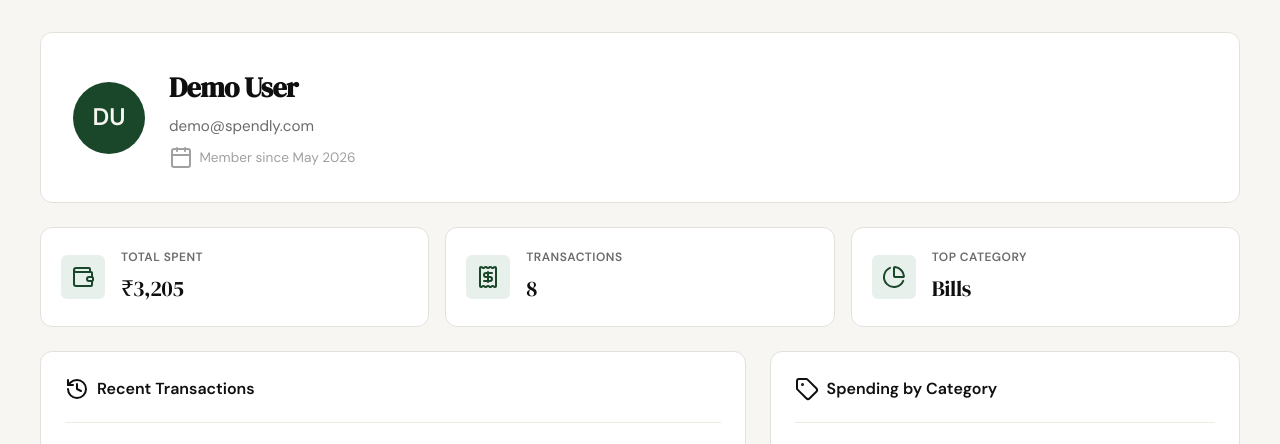
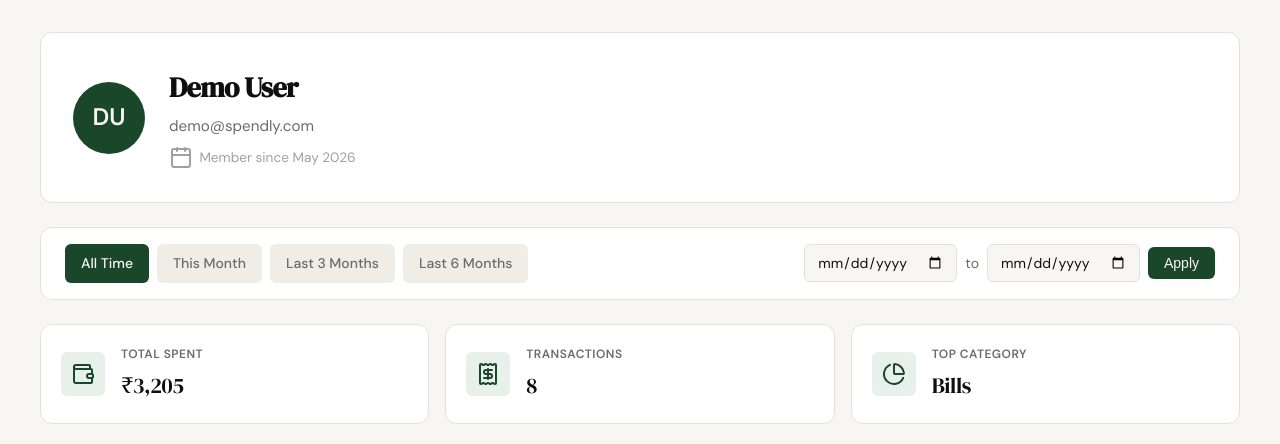
Before and after one commit to AbhaySingh71/Spendly, a Flask app: page /profile in a window 1280 px wide. Shown: the part 61-505 px from the top of the page. Run offline with Flask 3, Linux system fonts and the light colour scheme; a user stored in the database is signed in; data comes from the database, SQL or seed files in the repository.

Commit message:
add data filter for profile

```diff
--- a/app.py
+++ b/app.py
@@ -1,10 +1,29 @@
-from flask import Flask, render_template, flash, redirect, request, url_for, abort, session
+from flask import (
+    Flask,
+    render_template,
+    flash,
+    redirect,
+    request,
+    url_for,
+    abort,
+    session,
+)
 import sqlite3
+from datetime import datetime, date, timedelta
 
 app = Flask(__name__)
 app.secret_key = "dev-secret-key-for-spendly"
 
-from database.db import get_db, init_db, seed_db, create_user, get_user_by_email, get_user_by_id, get_user_expenses, get_user_stats
+from database.db import (
+    get_db,
+    init_db,
+    seed_db,
+    create_user,
+    get_user_by_email,
+    get_user_by_id,
+    get_user_expenses,
+    get_user_stats,
+)
 
 with app.app_context():
     init_db()
@@ -14,6 +33,7 @@ with app.app_context():
 # ------------------------------------------------------------------ #
 # Routes                                                              #
 # ------------------------------------------------------------------ #
+
 
 @app.route("/")
 def landing():
@@ -82,6 +102,7 @@ def login():
         return render_template("login.html")
 
     from werkzeug.security import check_password_hash
+
     if not check_password_hash(user["password_hash"], password):
         flash("Invalid email or password", "error")
         return render_template("login.html")
@@ -105,10 +126,51 @@ def privacy():
 # Placeholder routes — students will implement these                  #
 # ------------------------------------------------------------------ #
 
+
 @app.route("/logout")
 def logout():
     session.clear()
     return redirect(url_for("landing"))
+
+
+def parse_date_filter(request_args):
+    """Parse and validate date filter parameters from request."""
+    date_from = request_args.get("date_from", "")
+    date_to = request_args.get("date_to", "")
+    active_filter = None
+    start_date = None
+    end_date = None
+
+    if date_from or date_to:
+        if date_from:
+            try:
+                start_date = datetime.strptime(date_from, "%Y-%m-%d").strftime(
+                    "%Y-%m-%d"
+                )
+            except ValueError:
+                date_from = ""
+
+        if date_to:
+            try:
+                end_date = datetime.strptime(date_to, "%Y-%m-%d").strftime("%Y-%m-%d")
+            except ValueError:
+                date_to = ""
+
+        if date_from and date_to:
+            if start_date > end_date:
+                flash("Start date must be before end date.", "error")
+                return "", "", None, None, None
+            else:
+                active_filter = "custom"
+        elif date_from:
+            start_date = date_from
+            end_date = datetime.now().strftime("%Y-%m-%d")
+            active_filter = "custom"
+        elif date_to:
+            end_date = date_to
+            active_filter = "custom"
+
+    return date_from, date_to, start_date, end_date, active_filter
 
 
 @app.route("/profile")
@@ -123,8 +185,12 @@ def profile():
         session.clear()
         return redirect(url_for("login"))
 
-    stats = get_user_stats(user_id)
-    transactions = get_user_expenses(user_id)
+    date_from, date_to, start_date, end_date, active_filter = parse_date_filter(
+        request.args
+    )
+
+    stats = get_user_stats(user_id, start_date, end_date)
+    transactions = get_user_expenses(user_id, start_date, end_date)
 
     category_totals = {}
     for tx in transactions:
@@ -137,21 +203,52 @@ def profile():
         "Bills": "purple",
         "Health": "red",
         "Shopping": "green",
-        "Entertainment": "cyan"
+        "Entertainment": "cyan",
     }
 
     max_amount = max(category_totals.values()) if category_totals else 1
     categories = []
-    for name, amount in sorted(category_totals.items(), key=lambda x: x[1], reverse=True):
+    for name, amount in sorted(
+        category_totals.items(), key=lambda x: x[1], reverse=True
+    ):
         bar_width = int(round((amount / max_amount) * 100)) if max_amount > 0 else 0
-        categories.append({
-            "name": name,
-            "amount": amount,
-            "color": color_map.get(name, "gray"),
-            "bar_width": bar_width
-        })
+        categories.append(
+            {
+                "name": name,
+                "amount": amount,
+                "color": color_map.get(name, "gray"),
+                "bar_width": bar_width,
+            }
+        )
 
-    return render_template("profile.html", user=user, stats=stats, transactions=transactions, categories=categories, max_category_amount=max_amount)
+    today = date.today()
+    this_month_start = date(today.year, today.month, 1).strftime("%Y-%m-%d")
+    three_months_ago = (today - timedelta(days=90)).strftime("%Y-%m-%d")
+    six_months_ago = (today - timedelta(days=180)).strftime("%Y-%m-%d")
+    today_str = today.strftime("%Y-%m-%d")
+
+    if date_from == this_month_start and date_to == today_str:
+        active_filter = "this_month"
+    elif date_from == three_months_ago and date_to == today_str:
+        active_filter = "last_3_months"
+    elif date_from == six_months_ago and date_to == today_str:
+        active_filter = "last_6_months"
+
+    return render_template(
+        "profile.html",
+        user=user,
+        stats=stats,
+        transactions=transactions,
+        categories=categories,
+        max_category_amount=max_amount,
+        date_from=date_from,
+        date_to=date_to,
+        active_filter=active_filter,
+        this_month_start=this_month_start,
+        three_months_ago=three_months_ago,
+        six_months_ago=six_months_ago,
+        today=today_str,
+    )
 
 
 @app.route("/expenses/add")
--- a/static/css/profile.css
+++ b/static/css/profile.css
@@ -6,6 +6,103 @@
     padding: 2rem;
     background: var(--paper);
     min-height: calc(100vh - 60px - 100px);
+}
+
+/* ------------------------------------------------------------------ */
+/* Filter Bar                                                           */
+/* ------------------------------------------------------------------ */
+
+.filter-bar {
+    background: var(--paper-card);
+    border: 1px solid var(--border);
+    border-radius: var(--radius-md);
+    padding: 1rem 1.5rem;
+    display: flex;
+    flex-wrap: wrap;
+    align-items: center;
+    gap: 1rem;
+    justify-content: space-between;
+}
+
+.filter-presets {
+    display: flex;
+    gap: 0.5rem;
+    flex-wrap: wrap;
+}
+
+.filter-preset {
+    padding: 0.5rem 1rem;
+    border-radius: var(--radius-sm);
+    font-size: 0.875rem;
+    font-weight: 500;
+    color: var(--ink-muted);
+    background: var(--paper-warm);
+    text-decoration: none;
+    transition: all 0.15s ease;
+}
+
+.filter-preset:hover {
+    color: var(--ink);
+    background: var(--border-soft);
+}
+
+.filter-preset.active {
+    background: var(--accent);
+    color: var(--paper);
+}
+
+.filter-custom {
+    display: flex;
+    align-items: center;
+    gap: 0.5rem;
+    flex-wrap: wrap;
+}
+
+.filter-date-input {
+    padding: 0.5rem 0.75rem;
+    border: 1px solid var(--border);
+    border-radius: var(--radius-sm);
+    font-size: 0.875rem;
+    font-family: var(--font-body);
+    color: var(--ink);
+    background: var(--paper);
+}
+
+.filter-date-input:focus {
+    outline: none;
+    border-color: var(--accent);
+}
+
+.filter-date-separator {
+    font-size: 0.875rem;
+    color: var(--ink-muted);
+}
+
+.filter-apply-btn {
+    padding: 0.5rem 1rem;
+    background: var(--accent);
+    color: var(--paper);
+    border: none;
+    border-radius: var(--radius-sm);
+    font-size: 0.875rem;
+    font-weight: 500;
+    cursor: pointer;
+    transition: all 0.15s ease;
+}
+
+.filter-apply-btn:hover {
+    background: var(--accent-dark);
+}
+
+.filter-clear-btn {
+    padding: 0.5rem 0.75rem;
+    font-size: 0.875rem;
+    color: var(--danger);
+    text-decoration: none;
+}
+
+.filter-clear-btn:hover {
+    text-decoration: underline;
 }
 
 .profile-container {
@@ -363,6 +460,19 @@
         padding: 1rem;
     }
 
+    .filter-bar {
+        flex-direction: column;
+        align-items: stretch;
+    }
+
+    .filter-presets {
+        justify-content: center;
+    }
+
+    .filter-custom {
+        justify-content: center;
+    }
+
     .profile-header-card {
         flex-direction: column;
         text-align: center;
--- a/templates/profile.html
+++ b/templates/profile.html
@@ -22,6 +22,25 @@
                     Member since {{ user.member_since }}
                 </p>
             </div>
+        </div>
+
+        <!-- Date Filter Bar -->
+        <div class="filter-bar">
+            <div class="filter-presets">
+                <a href="{{ url_for('profile') }}" class="filter-preset {% if not active_filter %}active{% endif %}">All Time</a>
+                <a href="{{ url_for('profile', date_from=this_month_start, date_to=today) }}" class="filter-preset {% if active_filter == 'this_month' %}active{% endif %}">This Month</a>
+                <a href="{{ url_for('profile', date_from=three_months_ago, date_to=today) }}" class="filter-preset {% if active_filter == 'last_3_months' %}active{% endif %}">Last 3 Months</a>
+                <a href="{{ url_for('profile', date_from=six_months_ago, date_to=today) }}" class="filter-preset {% if active_filter == 'last_6_months' %}active{% endif %}">Last 6 Months</a>
+            </div>
+            <form method="GET" action="{{ url_for('profile') }}" class="filter-custom">
+                <input type="date" name="date_from" value="{{ date_from }}" class="filter-date-input">
+                <span class="filter-date-separator">to</span>
+                <input type="date" name="date_to" value="{{ date_to }}" class="filter-date-input">
+                <button type="submit" class="filter-apply-btn">Apply</button>
+                {% if date_from or date_to %}
+                <a href="{{ url_for('profile') }}" class="filter-clear-btn">Clear</a>
+                {% endif %}
+            </form>
         </div>
 
         <!-- Summary Stats -->
```
Also changed, not shown: database/db.py (+67 -23 lines), tests/test_06-date-filter-for-profile-page.py (added, +303 -0 lines), .claude/settings.local.json, .claude/specs/06-date-filter-for-profile-page.md (added).
